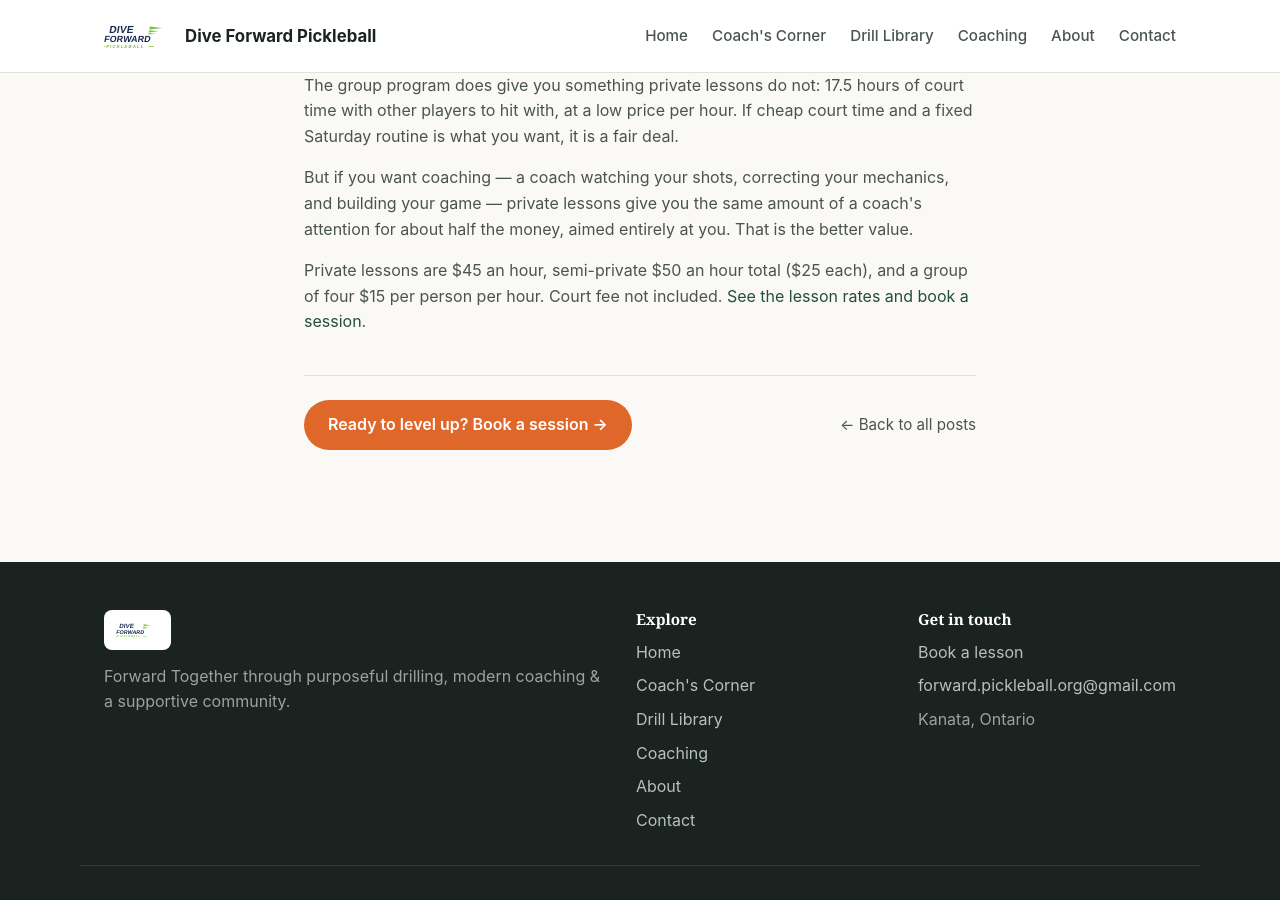
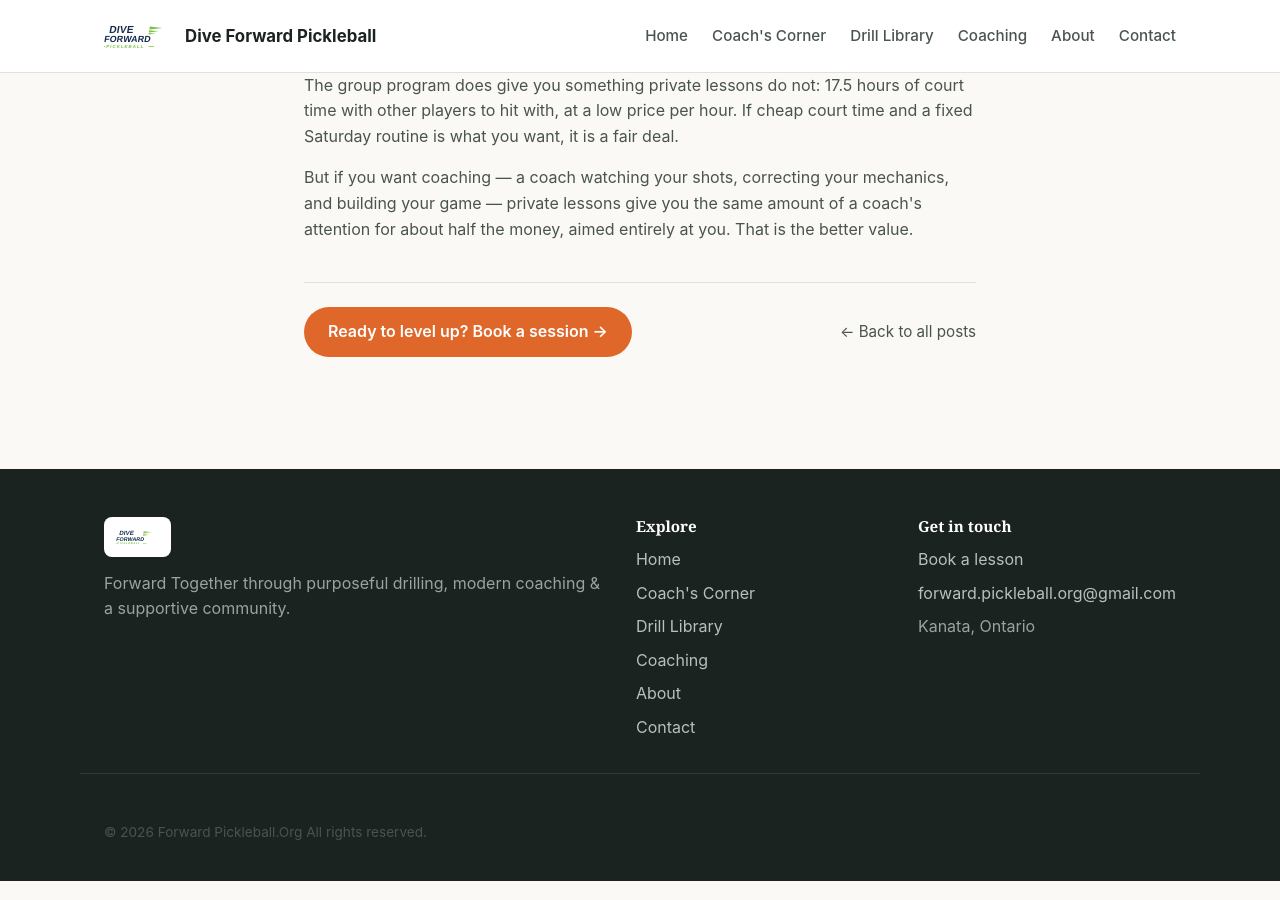
Before and after one commit to forwardpickleballorg-art/forwardpickleballorg-art.github.io, a Jekyll site: the page built from _posts/2026-11-26-private-lessons-vs-winter-group-program.html, in a window 1280 px wide and 900 px high, scrolled down 1390 px. Built offline with Jekyll 4.4.1, drawn with Linux system fonts in a browser that asks for light colours.

Commit message:
Remove closing rates paragraph from Private vs Group comparison post

```diff
--- a/_posts/2026-11-26-private-lessons-vs-winter-group-program.html
+++ b/_posts/2026-11-26-private-lessons-vs-winter-group-program.html
@@ -41,5 +41,3 @@ redirect_from:
 <p>The group program does give you something private lessons do not: 17.5 hours of court time with other players to hit with, at a low price per hour. If cheap court time and a fixed Saturday routine is what you want, it is a fair deal.</p>
 
 <p>But if you want coaching &mdash; a coach watching your shots, correcting your mechanics, and building your game &mdash; private lessons give you the same amount of a coach's attention for about half the money, aimed entirely at you. That is the better value.</p>
-
-<p>Private lessons are $45 an hour, semi-private $50 an hour total ($25 each), and a group of four $15 per person per hour. Court fee not included. <a href="/coaching/">See the lesson rates and book a session</a>.</p>
```
